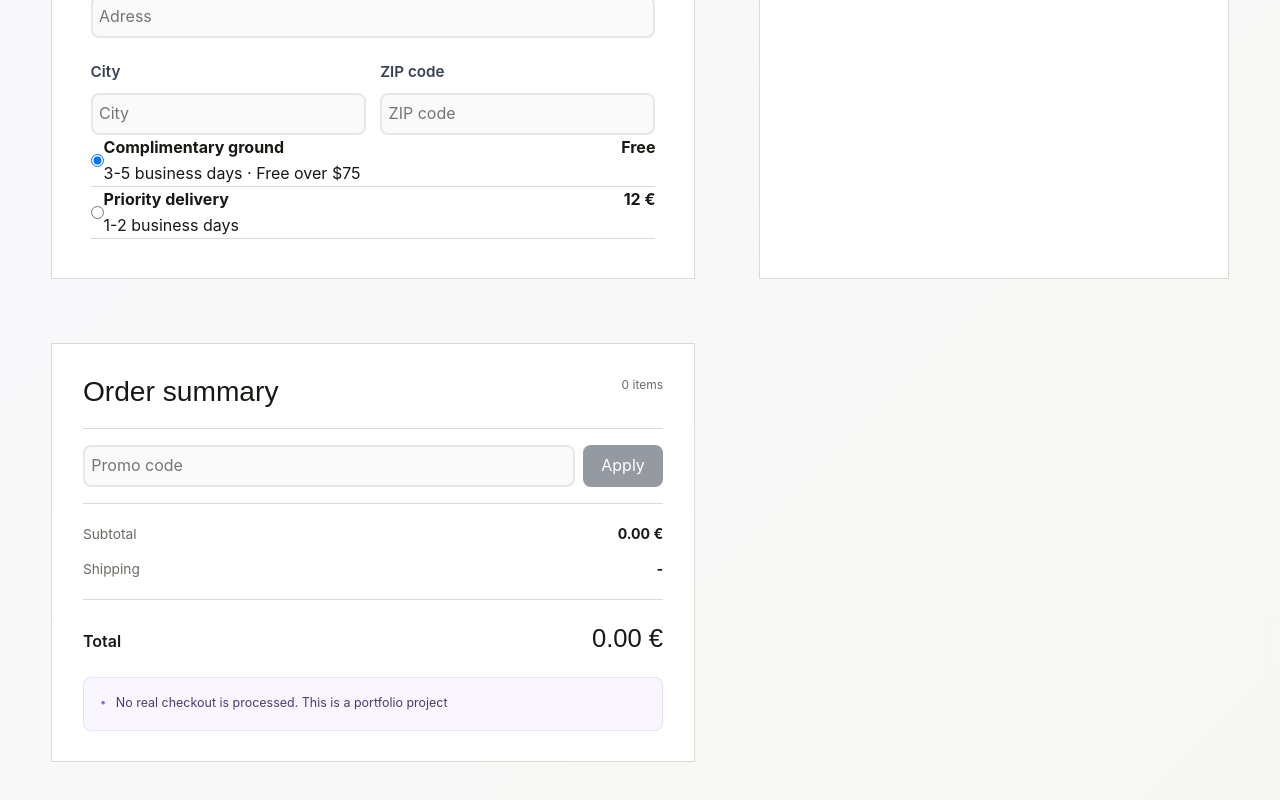
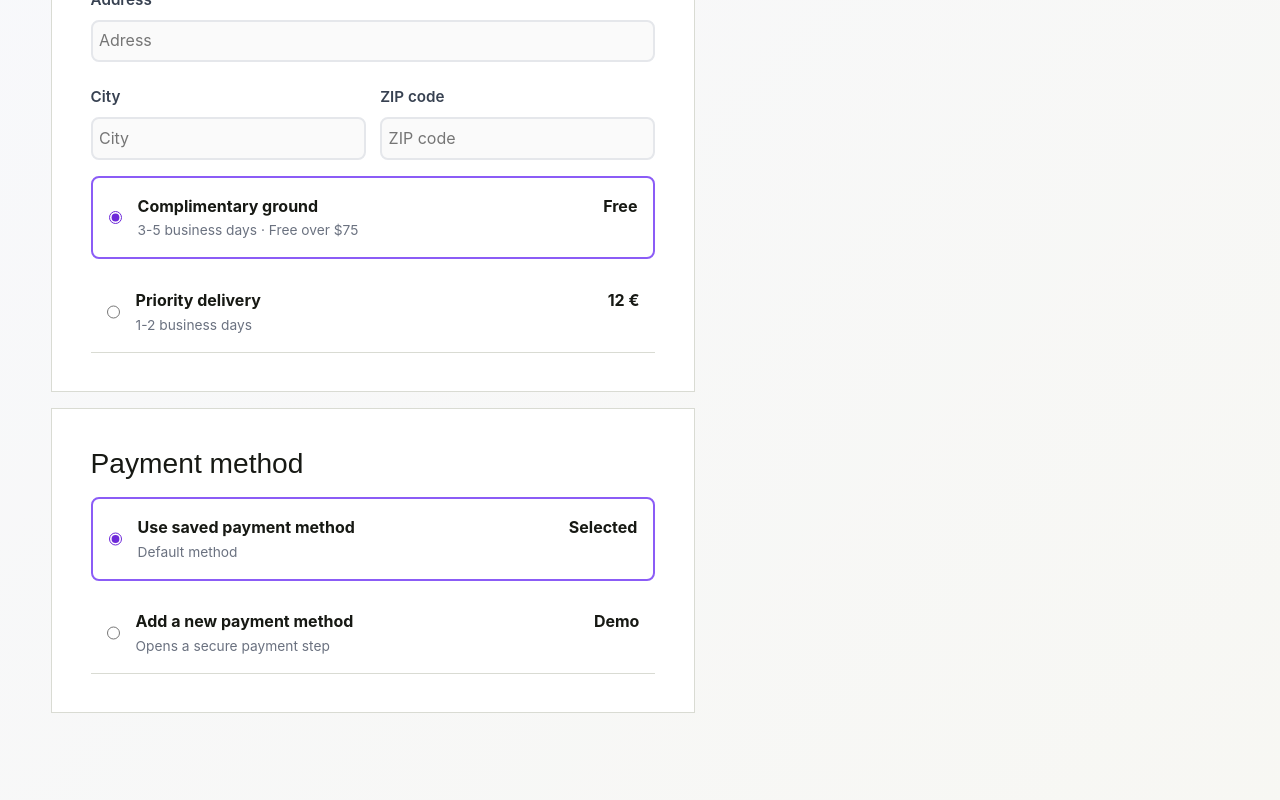
Before and after one commit to eturgeneva/store-frontend, a Vue app: page /cart in a window 1280 px wide. Shown: the part 1158-1958 px from the top of the page. Built offline with nearby package versions, Linux system fonts and the light colour scheme; no server answers; a web font is replaced by a local one.

Commit message:
update payment method form layout and styling inside Cart

```diff
--- a/src/assets/main.css
+++ b/src/assets/main.css
@@ -2203,28 +2203,20 @@ ul {
 }
 
 .cartQuantityControls button:not(.removeButton):hover,
-.cartQuantityControls .quantityInput:focus {
+.cartQuantityControls .quantityInput:focus,
+.deliveryOptions input:focus,
+.paymentOptions input:focus {
   background: var(--surface-soft);
   box-shadow: none;
 }
-
-/* .cartQuantityControls .removeButton {
-  width: auto;
-  background: transparent;
-  border: 0;
-  box-shadow: none;
-  min-height: 0;
-  padding: 0;
-  cursor: pointer;
-  font-size: 0.72rem;
-  font-weight: 700;
-  letter-spacing: 0.08em;
-  text-transform: uppercase;
-} */
 
 .checkoutContactForm {
   display: flex;
   flex-direction: column;
+}
+
+.checkoutContactForm input {
+  margin-bottom: 1rem;
 }
 
 .checkoutShippingForm {
@@ -2233,6 +2225,14 @@ ul {
   gap: 0.9rem;
 }
 
+input[type="checkbox"] {
+  accent-color: var(--accent-strong);
+}
+
+input#newsletter {
+  margin-right: 0.5rem;
+}
+
 .field {
   display: flex;
   flex-direction: column;
@@ -2242,29 +2242,38 @@ ul {
   grid-column: 1/ -1;
 }
 
-/* .deliveryOptions {
+.deliveryOptions, .paymentOptions {
+  display: grid;
+  gap: 0.8rem;
+  margin-top: 1rem;
+}
+
+.deliveryOptions label, .paymentOptions label {
+  display: grid;
+  grid-template-columns: auto 1fr auto;
+  padding: 1rem;
+  border-bottom: 1px solid var(--line);
+}
+
+.deliveryOptions input, .paymentOptions input {
+  accent-color: var(--accent-strong);
+  margin-right: 1rem;
+}
+
+.deliveryOptions span, .paymentOptions span {
   display: flex;
   flex-direction: column;
 }
 
-.deliveryOptions label {
-  display: flex;
-  flex-direction: column;
-} */
-
-.deliveryOptions {
-  display: grid;
-}
-
-.deliveryOptions label {
-  display: grid;
-  grid-template-columns: auto 1fr auto;
-  border-bottom: 1px solid var(--line);
-}
-
-.deliveryOptions span {
-  display: flex;
-  flex-direction: column;
+.deliveryOptions label:has(input:checked), .paymentOptions label:has(input:checked) {
+  border: 2px solid;
+  border-radius: var(--radius-sm);
+  border-color: var(--purple);
+}
+
+.deliveryOptions p, .paymentOptions p {
+  color: var(--text-muted);
+  font-size: 0.86rem;
 }
 
 .cartOutlineButton,
@@ -2408,7 +2417,6 @@ ul {
 }
 
 .orderPromoCode input {
-  /* width: auto; */
   flex-grow: 3;
   flex-basis: auto;
 }
--- a/src/components/Cart.vue
+++ b/src/components/Cart.vue
@@ -333,12 +333,13 @@ async function checkout() {
                                 required>
                         </div>
                     </div>
-                    <div class="deliveryOptions" aria-label="Delivery options">
+                    <!-- Delivery options -->
+                    <div class="deliveryOptions" aria-label="delivery options">
                         <label>
                             <input type="radio" name="shipping" checked>
                             <span>
                                 <strong>Complimentary ground</strong>
-                                3-5 business days · Free over $75
+                                <p>3-5 business days · Free over $75</p>
                             </span>
                             <strong>Free</strong>
                         </label>
@@ -346,10 +347,34 @@ async function checkout() {
                             <input type="radio" name="shipping">
                             <span>
                                 <strong>Priority delivery</strong>
-                                1-2 business days
+                                <p>1-2 business days</p>
                             </span>
                             <strong>12 €</strong>
                         </label>
+                    </div>
+                </div>
+
+                <!-- Payment info -->
+                <div class="checkoutCard">
+                    <h2>Payment method</h2>
+                    <div class="paymentOptions" aria-label="payment options">
+                        <label>
+                            <input type="radio" name="payment" checked>
+                            <span>
+                                <strong>Use saved payment method</strong>
+                                <p>Default method</p>
+                            </span>
+                            <strong>Selected</strong>
+                        </label>
+                        <label>
+                            <input type="radio" name="payment">
+                            <span>
+                                <strong>Add a new payment method</strong>
+                                <p>Opens a secure payment step</p>
+                            </span>
+                            <strong>Demo</strong>
+                        </label>
+
                     </div>
                 </div>
 
@@ -372,14 +397,6 @@ async function checkout() {
                         Place concept order
                     </button>
                 </div>
-            </div>
-
-            <!-- Payment info -->
-            <div class="checkoutCard">
-                <h2>Payment method</h2>
-                    <div class="checkoutPaymentForm">
-                    </div>
-
             </div>
 
             <!-- Order summary -->
```
